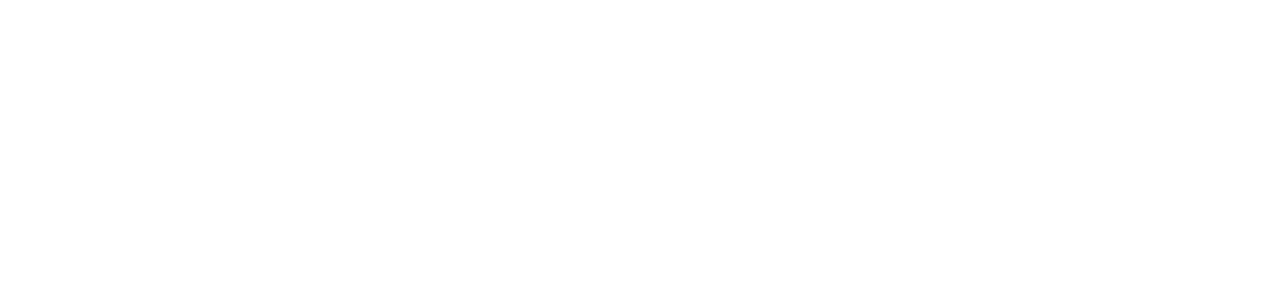
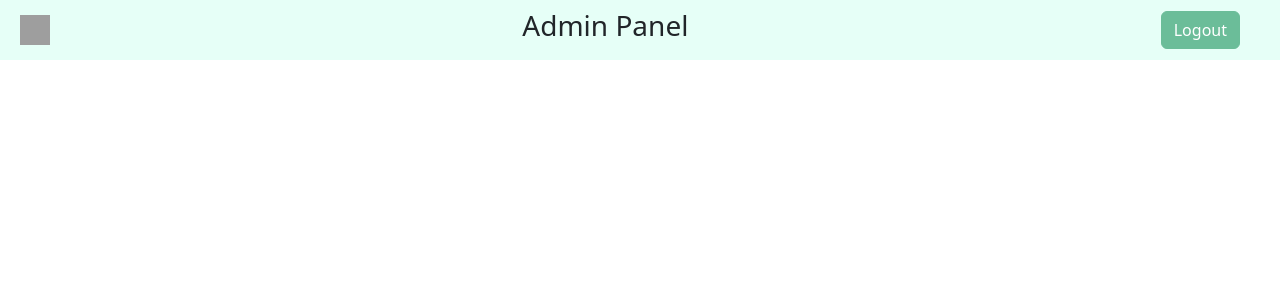
Before and after one commit to charanjose16/pharmacy, a React (Create React App) app: page /adminHeader in a window 1280 px wide. Before the commit this address had no page. Shown: the top 300 px of the page. Built offline with nearby package versions, Linux system fonts and the light colour scheme; grey boxes are pictures that could not be loaded.

Commit message:
admin header

```diff
--- a/src/App.js
+++ b/src/App.js
@@ -8,6 +8,9 @@
 import ProductDetails from "./Pages/ProductDetails";
 import Header from "./Components/Header";
 import Products from "./Pages/Products";
+import AdminPage from "./Pages/admin/AdminPage";
+import AdminHeader from "./Components/AdminHeader";
+import AdminProducts from "./Pages/admin/AdminProducts";
 
 
 function App() {
@@ -21,6 +24,9 @@
         <Route exact path='/product' element={<ProductDetails/>}/>
         <Route exact path='/header' element={<Header/>}/>
         <Route exact path='/productsList' element={<Products/>}/>
+        <Route exact path='/admin' element={<AdminPage/>}/>
+        <Route exact path='/adminHeader' element={<AdminHeader/>}/>
+        <Route exact path='/adminProducts' element={<AdminProducts/>}/>
        </Routes>
     </div>
   );
--- /dev/null
+++ b/src/Components/AdminHeader.css
@@ -0,0 +1,45 @@
+.admin-header-div{
+    height: 60px;
+    align-items: center;
+    display: flex;
+    flex-direction: row;
+    justify-content: space-between;
+    background-color: rgba(127, 255, 212, 0.192);
+}
+.admin-sidebar-img{
+    margin-left: 20px;
+}
+.admin-logout-button{
+    background-color:#6BBD99;
+    border-color:#6BBD99;
+    margin-right: 40px;
+}
+.admin-logout-button:hover{
+    background-color: #6BBD99;
+    border-color:#6BBD99;
+    box-shadow: 0px 0px 20px #6BBD99;
+    transform: scale(1.1);
+}
+.sidebar-main-div{
+    display: flex;
+    flex-direction: column;
+    justify-content: center;
+}
+.sidebar-list-div{
+    display: flex;
+    flex-direction: row;
+    gap:30px;
+    height: 45px;
+    align-items: center;
+    padding-left: 20px;
+    transition: 0.2s;
+    cursor: pointer;
+}
+.sidebar-list-div:hover{
+    background-color: #6bbd99;
+    border-radius: 10px;
+    color: aliceblue;
+}
+.sidebar-admin-text{
+    color: #46c28c
+}
--- /dev/null
+++ b/src/Components/AdminHeader.js
@@ -0,0 +1,37 @@
+import React from 'react'
+import "./AdminHeader.css";
+import 'bootstrap/dist/js/bootstrap.bundle.min';
+const AdminHeader = () => {
+  return (
+    <div>
+
+    <div  className="admin-header-div">
+    <img className='admin-sidebar-img' type="button" data-bs-toggle="offcanvas" data-bs-target="#offcanvasWithBothOptions"
+    aria-controls="offcanvasWithBothOptions" src='https://icons.veryicon.com/png/o/application/font-awesome/bars-3.png' width="30" height="30"></img>
+    <h3>Admin Panel</h3>
+    <button  className='btn btn-primary admin-logout-button'>Logout</button>
+    </div>
+
+<div className="offcanvas offcanvas-start" data-bs-scroll="true" tabindex="-1" id="offcanvasWithBothOptions" aria-labelledby="offcanvasWithBothOptionsLabel">
+  <div className="offcanvas-header">
+    <h5 className="offcanvas-title sidebar-admin-text" id="offcanvasWithBothOptionsLabel" >Hello, Admin</h5>
+    <button type="button" className="btn-close" data-bs-dismiss="offcanvas" aria-label="Close"></button>
+  </div>
+  <div className="offcanvas-body">
+    <div className='sidebar-main-div'>
+        <div className='sidebar-list-div'><img src='https://icons.veryicon.com/png/o/application/reconsortia-icons/dashboard-87.png' height="25" width="25"></img><h6>Dashboard</h6></div>
+        <div className='sidebar-list-div'><img src='https://icons.veryicon.com/png/o/business/official-website-monochrome-icon/other-products-1.png' height="25" width="25"></img><h6>Products</h6></div>
+        <div className='sidebar-list-div'><img src='https://icons.veryicon.com/png/o/miscellaneous/h5-general-system-icon/orders-5.png' height="25" width="25"></img><h6>Orders</h6></div>
+        <div className='sidebar-list-div'><img src='https://icons.veryicon.com/png/o/business/general-icon-of-customer-wealth-r-d-center/khcfdc-uu-customers.png' height="25" width="25"></img><h6>Customers</h6></div>
+        <div className='sidebar-list-div'><img src='https://icons.veryicon.com/png/o/healthcate-medical/at-icon-library/feedback-18.png' height="25" width="25"></img><h6>Reviews</h6></div>
+
+
+    </div>
+  </div>
+</div>
+
+    </div>
+  )
+}
+
+export default AdminHeader
--- a/src/Components/Header.js
+++ b/src/Components/Header.js
@@ -2,7 +2,8 @@
 import { useNavigate } from 'react-router-dom';
 import { auth, db } from '../firebase-config';
 import { onAuthStateChanged } from 'firebase/auth';
-import {collection} from "firebase/firestore"
+import {collection} from "firebase/firestore";
+
 
 const Header = () => {
   const [user, setUser] = useState("");
--- a/src/Pages/HomePage.js
+++ b/src/Pages/HomePage.js
@@ -7,6 +7,8 @@
 import { useNavigate } from 'react-router-dom';
 import { db } from "../firebase-config"
 import Header from '../Components/Header';
+import 'bootstrap/dist/js/bootstrap.bundle.min';
+import "bootstrap/js/dist/carousel"
 
 
 const HomePage = () => {
@@ -73,11 +75,11 @@
       <img className="d-block w-100" src={banner3} alt="Third slide"/>
     </div>
   </div>
-  <a className="carousel-control-prev" href="#carouselExampleIndicators" role="button" data-slide="prev">
+  <a className="carousel-control-prev" data-bs-target="#carouselExampleIndicators" role="button" data-slide="prev" >
     <span className="carousel-control-prev-icon" aria-hidden="true"></span>
 
   </a>
-  <a className="carousel-control-next" href="#carouselExampleIndicators" role="button" data-slide="next">
+  <a className="carousel-control-next" data-bs-target="#carouselExampleIndicators" role="button" data-slide="next">
     <span className="carousel-control-next-icon" aria-hidden="true"></span>
 
   </a>
--- a/src/Pages/Products.css
+++ b/src/Pages/Products.css
@@ -0,0 +1,6 @@
+.prod-head{
+    margin-top: 20px;
+    margin-left: 30px;
+    padding-bottom: 20px;
+    text-transform: capitalize;
+}
--- a/src/Pages/Products.js
+++ b/src/Pages/Products.js
@@ -26,7 +26,7 @@
          }
          getProductData();
          console.log("useEffect out");
-  },[collectionRef])
+  },[collectionName])
 
   const discountPrice=(old_price,discount)=>{
     return (old_price-(old_price*discount)/100).toFixed(0);
@@ -36,7 +36,9 @@
   return (
     <div>
         <Header></Header>
+        <h3 className='prod-head'>{collectionName}:</h3>
         <div className='grid-container-deal' >
+
 {products.map((product) => (
 
 <div className='grid-items-deal' onClick={()=>productNavigate(product)}>
--- /dev/null
+++ b/src/Pages/admin/AdminPage.js
@@ -0,0 +1,13 @@
+import React from 'react';
+import "./AdminPage.css";
+import 'bootstrap/dist/js/bootstrap.bundle.min';
+
+const AdminPage = () => {
+  return (
+    <div>
+
+    </div>
+  )
+}
+
+export default AdminPage
--- /dev/null
+++ b/src/Pages/admin/AdminProducts.js
@@ -0,0 +1,9 @@
+import React from 'react'
+import "./AdminProducts.css"
+const AdminProducts = () => {
+  return (
+    <div>AdminProducts</div>
+  )
+}
+
+export default AdminProducts
```
Also changed, not shown: src/Pages/admin/AdminPage.css (added), src/Pages/admin/AdminProducts.css (added).
